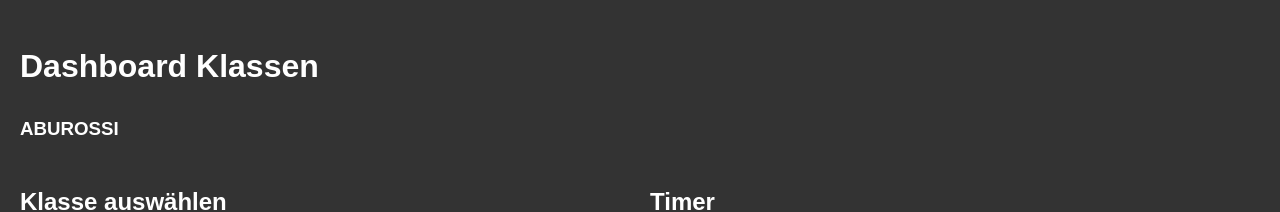
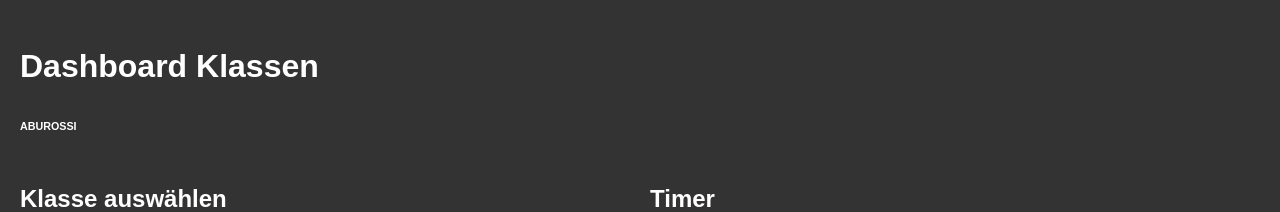
Before and after one commit to aburossi/class, a plain HTML site: page index.html in a window 1280 px wide. Shown: the top 212 px of the page. Drawn offline with Linux system fonts and the light colour scheme.

Commit message:
Update index.html

```diff
--- a/index.html
+++ b/index.html
@@ -52,7 +52,7 @@
 </head>
 <body>
     <h1>Dashboard Klassen</h1>
-    <h3>ABUROSSI</h3>
+    <h6>ABUROSSI</h6>
 
     <div class="container">
         <div class="column">
```
